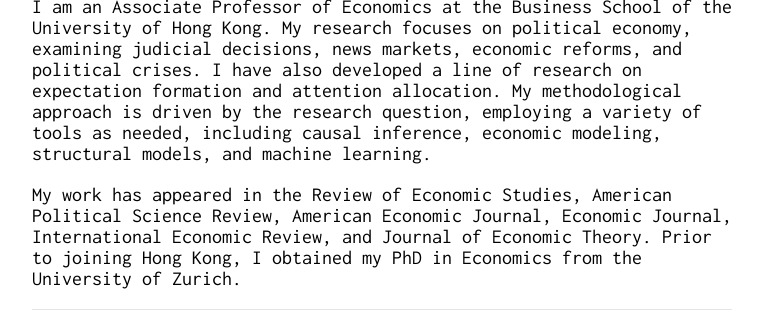
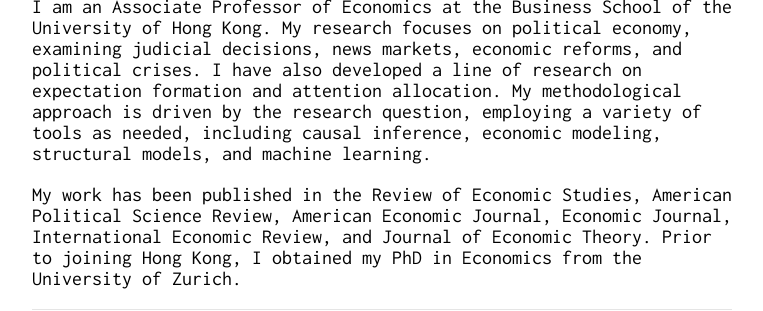
Before and after one commit to Shuyan0210611X/henrychen.github.io, a Jekyll site: the page built from index.md, in a window 1280 px wide, cut to the strip 743-1054 px from the top of the page. Shown: the whole strip, without its empty margins (258-1021 px from the left). Built offline with Jekyll 4.4.1, drawn with Linux system fonts in a browser that asks for light colours; our own code applies the rules of GitHub Pages for plain Markdown files.

Commit message:
Update index.md

```diff
--- a/index.md
+++ b/index.md
@@ -8,4 +8,4 @@ layout: default
 
 I am an Associate Professor of Economics at the Business School of the University of Hong Kong. My research focuses on political economy, examining judicial decisions, news markets, economic reforms, and political crises. I have also developed a line of research on expectation formation and attention allocation. My methodological approach is driven by the research question, employing a variety of tools as needed, including causal inference, economic modeling, structural models, and machine learning.
 
-My work has appeared in the Review of Economic Studies, American Political Science Review, American Economic Journal, Economic Journal, International Economic Review, and Journal of Economic Theory. Prior to joining Hong Kong, I obtained my PhD in Economics from the University of Zurich.
+My work has been published in the Review of Economic Studies, American Political Science Review, American Economic Journal, Economic Journal, International Economic Review, and Journal of Economic Theory. Prior to joining Hong Kong, I obtained my PhD in Economics from the University of Zurich.
```
